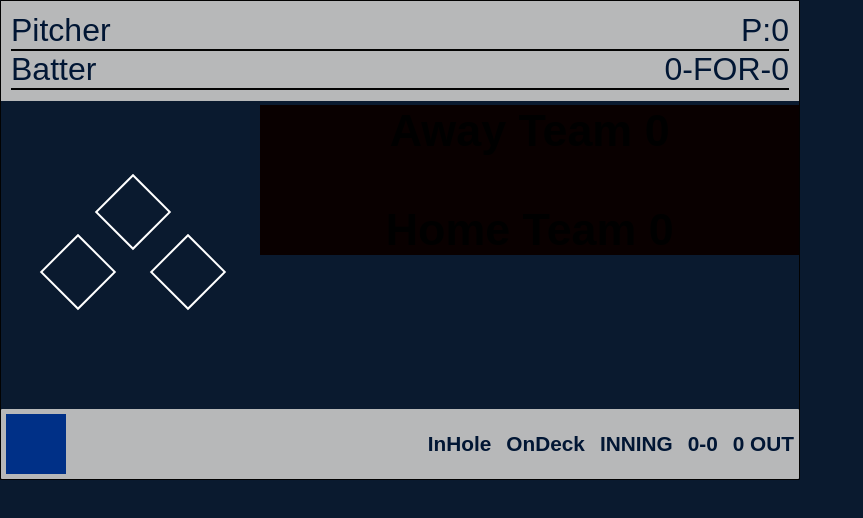
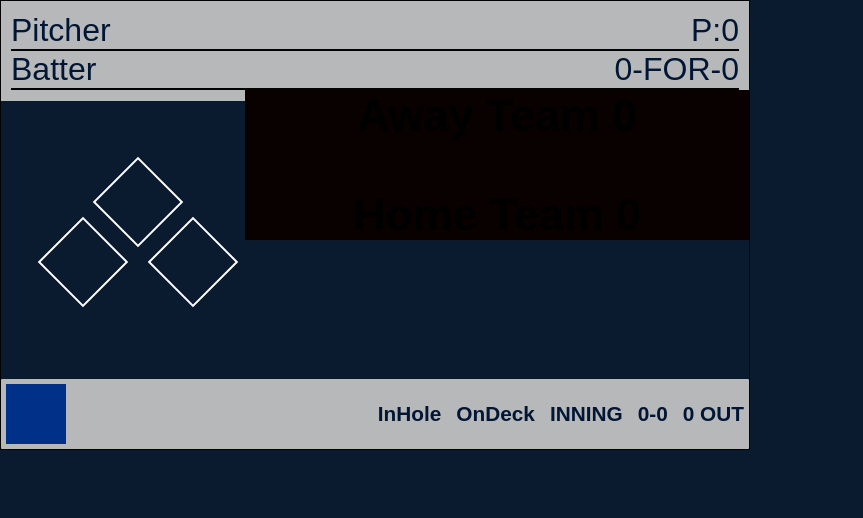
Before and after one commit to aronchen7216/MLB-Scoreboard, a plain HTML site: page templates/index.html in a window 1280 px wide. Shown: the whole page, without its empty margins (0-863 px from the left). Drawn offline with Linux system fonts and the light colour scheme; no server answers; a small style sheet from the web is missing.

Commit message:
Add files via upload

```diff
--- a/static/style.css
+++ b/static/style.css
@@ -3,8 +3,8 @@ html, body {
   font-family: Arial, sans-serif;
   background-color: #0a1a2f;
   color: white;
-  width: 800px;
-  height: 480px;
+  width: 750px;
+  height: 450px;
   align-content: center;
   align-self: center;
 }
@@ -74,8 +74,8 @@ html, body {
 }
 
 .base {
-  width: 50px;
-  height: 50px;
+  width: 60px;
+  height: 60px;
   background-color: transparent;
   border: 2px solid white;
   position: absolute;
@@ -166,7 +166,7 @@ html, body {
 
 .mlb-overlay-logo {
   position: absolute;
-  bottom: 8px;       /* tweak to position exactly */
+  bottom: 35px;       /* tweak to position exactly */
   left: 8px;
   font-size: 55px;
   z-index: 9999;
```
